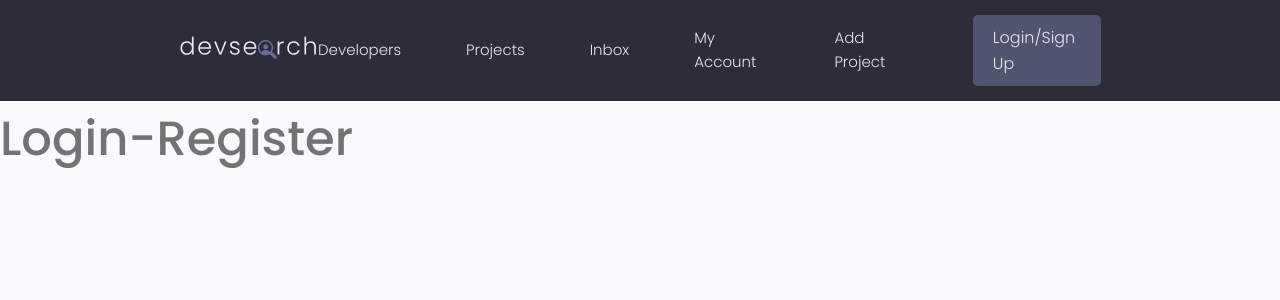
After one commit to gurnitha/django-dennis-devsearch, a Django app: page /login/ in a window 1280 px wide. The commit adds this page. Shown: the top 300 px of the page. Run offline with Django 3.2, Linux system fonts and the light colour scheme; some libraries are stand-ins or nearby versions.

Commit message:
19.1 Login Part 1 - Create login_register page VTUrls

```diff
--- a/templates/main.html
+++ b/templates/main.html
@@ -35,7 +35,7 @@
                     <li class="header__menuItem"><a href="inbox.html">Inbox</a></li>
                     <li class="header__menuItem"><a href="account.html">My Account</a></li>
                     <li class="header__menuItem"><a href="{% url 'projects:create-project' %}">Add Project</a></li>
-                    <li class="header__menuItem"><a href="login.html" class="btn btn--sub">Login/Sign Up</a></li>
+                    <li class="header__menuItem"><a href="{% url 'users:login' %}" class="btn btn--sub">Login/Sign Up</a></li>
                 </ul>
             </nav>
         </div>
--- /dev/null
+++ b/users/templates/users/login_register.html
@@ -0,0 +1,10 @@
+<!-- users/templates/users/login_register.html -->
+{% extends 'main.html' %}
+
+{% block title %}Login - Register{% endblock title %}
+
+	{% block content %}
+
+	<h1>Login-Register</h1>
+
+	{% endblock content %}
--- a/users/urls.py
+++ b/users/urls.py
@@ -10,6 +10,9 @@ from . import views
 app_name = 'users'
 
 urlpatterns = [
+    # Authentication
+    path('login/', views.loginUser, name='login'),
+
     path('', views.profiles, name='profiles'),
     path('profile/<str:pk>/', views.userProfile, name='user-profile'),
 ]
--- a/users/views.py
+++ b/users/views.py
@@ -8,6 +8,11 @@ from . models import Profile, Skill
 from projects.models import Tag
 
 # Create your views here.
+
+# loginUser view
+def loginUser(request):
+	return render(request, 'users/login_register.html')
+
 
 # Profiles view
 def profiles(request):
```
Also changed, not shown: README.md.
